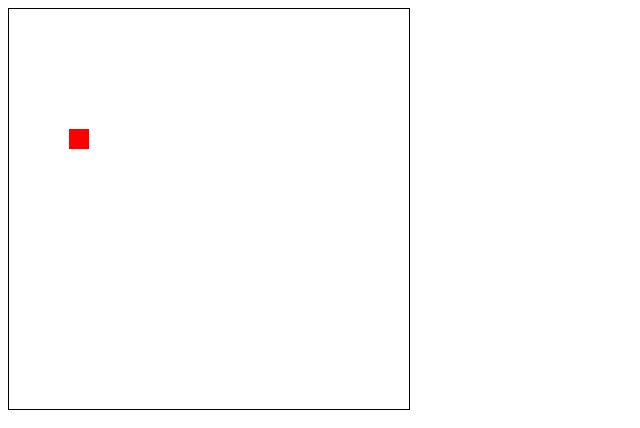
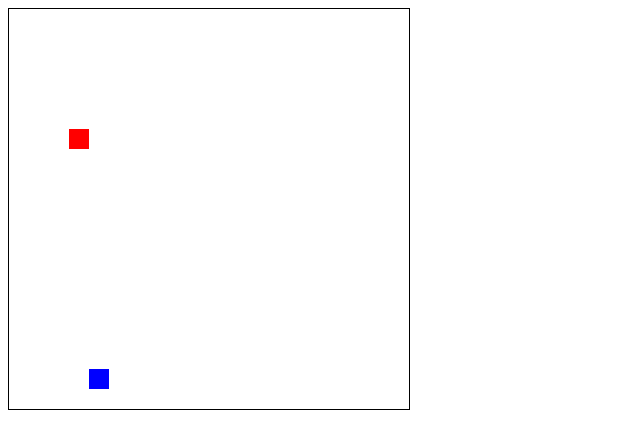
Before and after one commit to BenMacLean/sidescroller, a plain HTML site: page index.html in a window 1280 px wide. Shown: the full height of the page, 0-640 px from the left. Drawn offline with Linux system fonts and the light colour scheme.

Commit message:
making the draw method better

```diff
--- a/js/app.js
+++ b/js/app.js
@@ -3,9 +3,9 @@
 console.log("app.js");
 console.log(grid.hello());
 
+//init
 grid.init();
-console.log(grid.map);
-console.log(grid.map[3][6]);
+
 
 
 // create and initiate the canvas element
@@ -16,7 +16,8 @@ foundCanvas.width = grid.numberOfColumns * cellWidth;
 foundCanvas.height = grid.numberOfRows * cellWidth;
 canvas = foundCanvas.getContext("2d");
 
-grid.draw(3,6,canvas);
+grid.draw(wall, canvas);
+grid.draw(player, canvas);
 
 //
 //
--- a/js/grid.js
+++ b/js/grid.js
@@ -23,9 +23,9 @@ var grid = {
       this.map.push(builtRow)
     }
   },
-  draw: function (x,y, canvas) {
-    	canvas.fillStyle = "#f00";
-    canvas.fillRect(x*this.cellWidth, y*this.cellWidth, this.cellWidth, this.cellWidth);
+  draw: function (obj, canvas) {
+    	canvas.fillStyle = obj.color;
+    canvas.fillRect(obj.x*this.cellWidth, obj.y*this.cellWidth, this.cellWidth, this.cellWidth);
 
   }
 
--- a/js/player.js
+++ b/js/player.js
@@ -4,5 +4,9 @@ console.log("player.js");
 var player = {
   hello: function () {
     return "I'm a player";
-  }
+  },
+  color: "#00f",
+  x: 4,
+  y: 18
+
 }
--- a/js/wall.js
+++ b/js/wall.js
@@ -1,9 +1,12 @@
 console.log("wall.js");
-
 
 
 var wall = {
   hello: function () {
     return "I'm a wall";
-  }
+  },
+  color: "#f00",
+  x: 3,
+  y: 6
+
 }
--- a/main.css
+++ b/main.css
@@ -8,4 +8,3 @@ EMPTY{
 
 
 }
-/*//making a change*/
```
